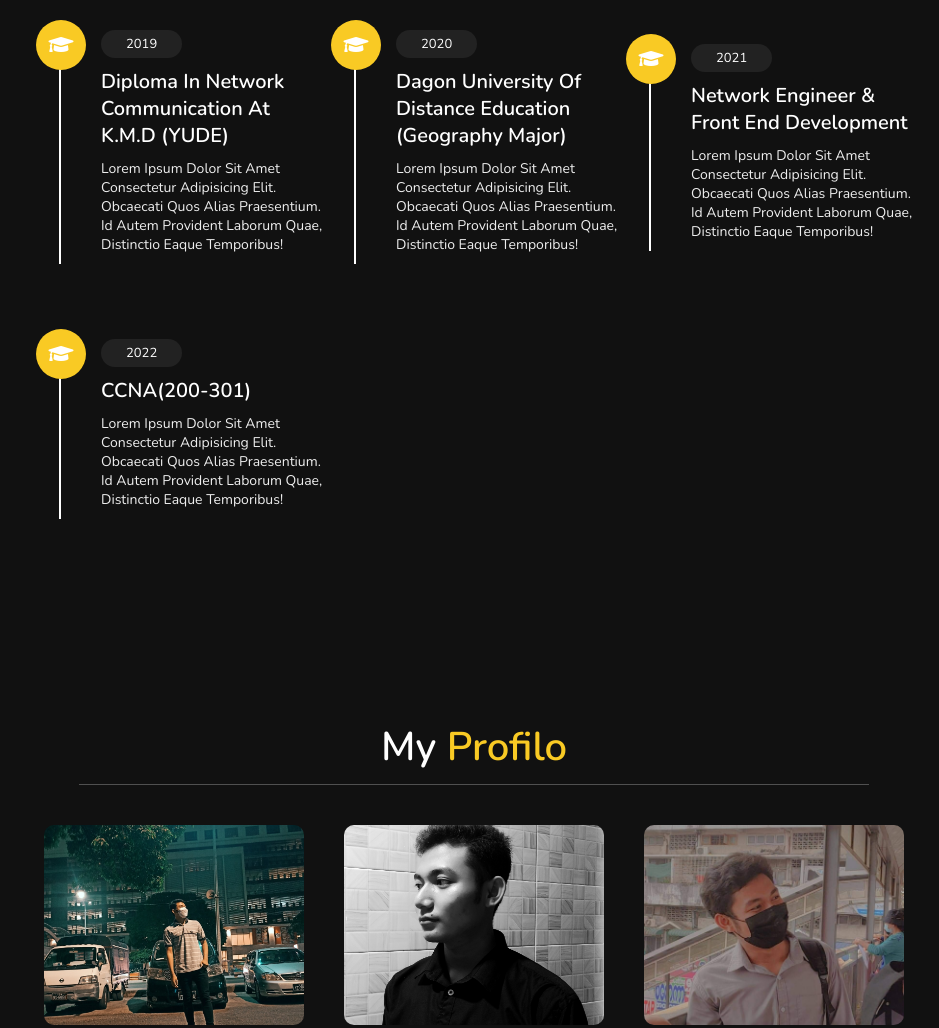
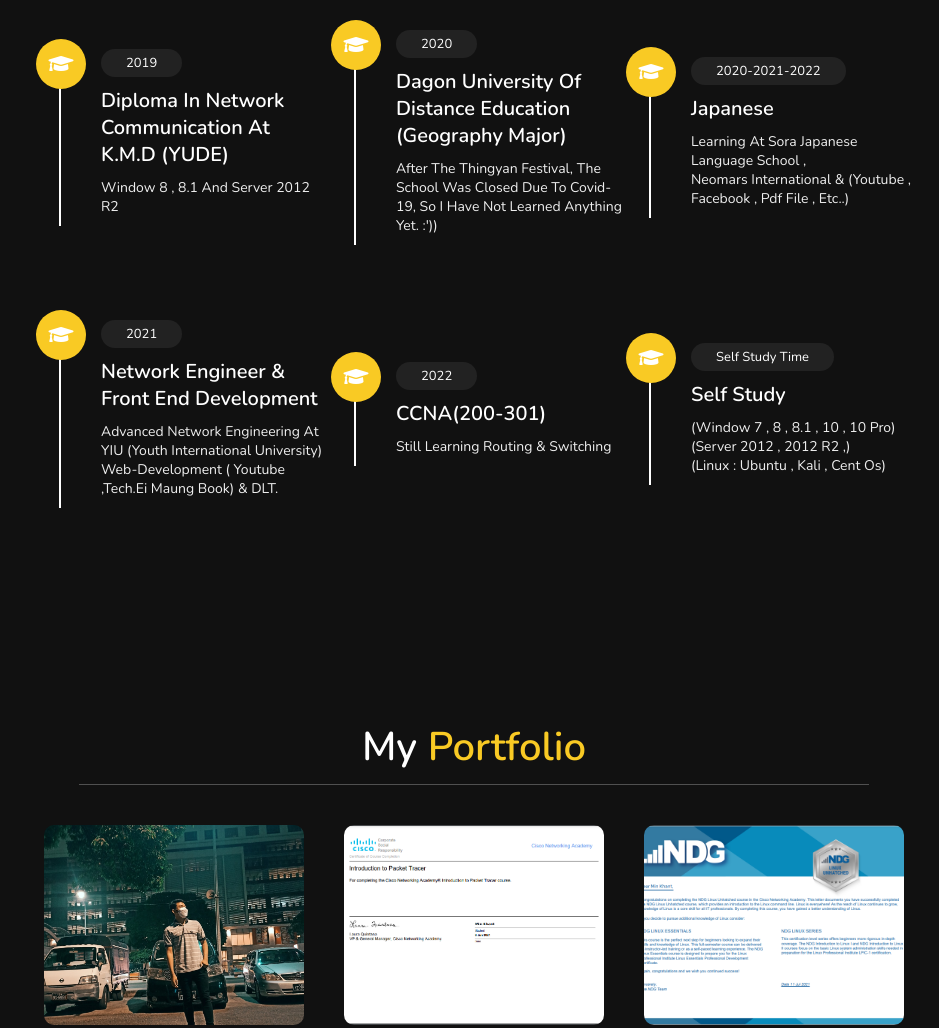
Before and after one commit to GVCFLIX/minkhant, a plain HTML site: page index.html in a window 1280 px wide. Shown: the part 1700-2728 px from the top of the page, without its empty margins (341-1280 px from the left). Drawn offline with nearby package versions, Linux system fonts and the light colour scheme.

Commit message:
Add files via upload

```diff
--- a/index.html
+++ b/index.html
@@ -29,7 +29,7 @@
             <li><a href="#home">home</a></li>
             <li><a href="#about">about</a></li>
             <li><a href="#education">education</a></li>
-            <li><a href="#portfolio">Profilo</a></li>
+            <li><a href="#portfolio">portfolio</a></li>
             <li><a href="#contact">contact</a></li>
         </ul>
     </nav>
@@ -46,7 +46,10 @@
 
     <h3>HI THERE !</h3>
     <h1>I'M <span>Min Khant (Flix)</span></h1>
-    <p>Lorem ipsum dolor sit amet consectetur adipisicing elit. Distinctio deserunt aspernatur fugiat minus enim ullam repudiandae sint sed magnam tenetur! Lorem ipsum dolor sit amet consectetur adipisicing elit. Necessitatibus, at.
+    <p>ကျွန်တော် Min Khant သည် 2018-2019 ပညာသင်နှစ်တွင် တက္ကသိုလ်ဝင်တန်းအောင်မြင်ခဲ့ပါတယ်။
+        တက္ကသိုလ်ကတော့ အနောက်ပိုင်းတက္ကသိုလ်တွင် မြန်မာစာ မေဂျာရရှိခဲ့ပါတယ် ပုံဆွဲတာ၊မြေပြင်သဘာဝအကြောင်းလေ့လာရတာ ဝါသနာပါသောကြောင့် ဘူမိပြောင်းလျှောက်ခဲ့ပေမဲ့ အဝေးသင်မရှိတာကြောင့် အနီးစပ်ဆုံးဆိုပြီး ဒဂုံတက္ကသိုလ်တွင် ပထဝီမေဂျာကိုပြောင်းခဲ့ပါတယ် :3 ။
+       2019-2020 ပညာသင်နှစ်တွင် Diploma in Network Communication ကို ရန်ကုန်တက္ကသိုလ် အဝေးသင်တွင်တက်ရောက်ခဲ့ပါတယ်။
+       2020-2021ခုနှစ်အတွင်း Front-end Web development ကိုလေ့လာခဲ့ပါတယ်။
     </p>
     <a href="#about"><button class="btn">about me <i class="fas fa-user"></i></button></a>
 
@@ -68,7 +71,7 @@
         <h3> <span> qualification : </span> Diploma in Network Communication at K.M.D (YUDE)</h3>
         <h3> <span> post : </span> Network Engineer</h3>
         <h3> <span> language : </span> Myanmar </h3>
-        <a href="#"><button class="btn"> download CV <i class="fas fa-download"></i> </button></a>
+        <a href="./certificate/MinKhant-NDG Linux Unhatc-certificate.pdf"><button class="btn"> download CV <i class="fas fa-download"></i> </button></a>
     </div>
 
     <div class="counter">
@@ -79,7 +82,7 @@
         </div>
 
         <div class="box">
-            <span>3+</span>
+            <span>2+</span>
             <h3>porject completed</h3>
         </div>
 
@@ -113,29 +116,53 @@
         <i class="fas fa-graduation-cap"></i>
         <span>2019</span>
         <h3>Diploma in Network Communication at K.M.D (YUDE)</h3>
-        <p>Lorem ipsum dolor sit amet consectetur adipisicing elit. Obcaecati quos alias praesentium. Id autem provident laborum quae, distinctio eaque temporibus!</p>
+        <p>Window 8 , 8.1 and Server 2012 R2</p>
     </div>
 
     <div class="box">
         <i class="fas fa-graduation-cap"></i>
         <span>2020</span>
         <h3>Dagon University of Distance Education (Geography major)</h3>
-        <p>Lorem ipsum dolor sit amet consectetur adipisicing elit. Obcaecati quos alias praesentium. Id autem provident laborum quae, distinctio eaque temporibus!</p>
+        <p>After the Thingyan Festival, the school was closed due to Covid-19, so I have not learned anything yet. :'))</p>
+    </div>
+
+    <div class="box">
+        <i class="fas fa-graduation-cap"></i>
+        <span>2020-2021-2022</span>
+        <h3>Japanese</h3>
+        <p>learning at Sora Japanese language school ,</br>
+            Neomars International & (Youtube , Facebook , pdf file , etc..)
+        </p>
     </div>
 
     <div class="box">
         <i class="fas fa-graduation-cap"></i>
         <span>2021</span>
         <h3>Network Engineer & front end development</h3>
-        <p>Lorem ipsum dolor sit amet consectetur adipisicing elit. Obcaecati quos alias praesentium. Id autem provident laborum quae, distinctio eaque temporibus!</p>
+        <p>
+            Advanced Network Engineering at YIU (Youth International University)
+            Web-development ( Youtube ,Tech.Ei Maung Book) & DLT.
+        </p>
     </div>
 
     <div class="box">
         <i class="fas fa-graduation-cap"></i>
         <span>2022</span>
         <h3>CCNA(200-301)</h3>
-        <p>Lorem ipsum dolor sit amet consectetur adipisicing elit. Obcaecati quos alias praesentium. Id autem provident laborum quae, distinctio eaque temporibus!</p>
+        <p>Still Learning Routing & Switching</p>
     </div>
+
+    <div class="box">
+        <i class="fas fa-graduation-cap"></i>
+        <span>Self study time</span>
+        <h3>Self Study</h3>
+        <p> (Window 7 , 8 , 8.1 , 10 , 10 Pro)
+            (Server 2012 , 2012 R2 ,)</br>
+            (linux : Ubuntu , Kali , Cent Os)
+        </p>
+    </div>
+
+
 
 </div>
 
@@ -147,7 +174,7 @@
 
 <section class="portfolio" id="portfolio">
 
-<h1 class="heading"> my <span>Profilo</span> </h1>
+<h1 class="heading"> my <span>portfolio</span> </h1>
 
 <div class="box-container">
 
@@ -156,11 +183,11 @@
     </div>
 
     <div class="box">
-        <img src="pic/pic2.jpg" alt="">
+        <img src="pic/packettracer.PNG" alt="">
     </div>
 
     <div class="box">
-        <img src="pic/pic1.jpg" alt="">
+        <img src="pic/linux.PNG" alt="">
     </div>
 
     <div class="box">
```
Also changed, not shown: pic/linux.PNG (added), pic/packettracer.PNG (added), 3 other files.
